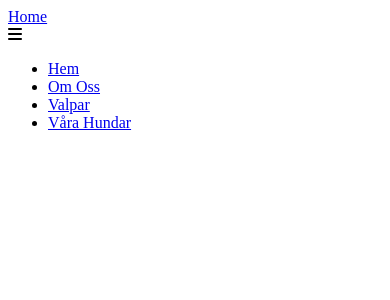
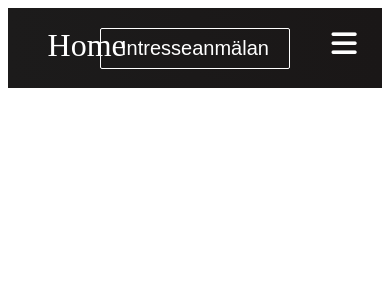
Before and after one commit to LinusWallin/Elmhills-Web-App-project, a React (Create React App) app: page /om-oss in a window 390 px wide. Shown: the top 300 px of the page. Built offline with nearby package versions, Linux system fonts and the light colour scheme.

Commit message:
feat: Button added to the navbar

```diff
--- /dev/null
+++ b/src/components/Button.css
@@ -0,0 +1,41 @@
+:root {
+    --primary: #fff;
+}
+
+.btn {
+    padding: 8px 20px;
+    border-radius: 2px;
+    outline: none;
+    border: none;
+    cursor: pointer;
+}
+
+.btn--primary {
+    background-color: var(--primary);
+    color: #242424;
+    border: 1px solid var(--primary);
+}
+
+.btn--outline {
+    background-color: transparent;
+    color: #fff;
+    padding: 8px 20px;
+    border: 1px solid var(--primary);
+    transition: all 0.3s ease-out;
+}
+
+.btn--medium {
+    padding: 8px 20px;
+    font-size: 20px;
+}
+
+.btn--large {
+    padding: 12px 26px;
+    font-size: 20px;
+}
+
+.btn--medium:hover, .btn--large:hover {
+    background-color: #fff;
+    color: #242424;
+    transition: all 0.3s ease-out;
+}
--- /dev/null
+++ b/src/components/Button.js
@@ -0,0 +1,23 @@
+import React from 'react'
+import './Button.css';
+import { Link } from 'react-router-dom';
+
+const STYLES = ['btn--primary', 'btn--outline'];
+const SIZES = ['btn--medium', 'btn--large'];
+
+export const Button = ({children, type, onClick, buttonStyle, buttonSize}) => {
+    const checkButtonStyle = STYLES.includes(buttonStyle) ? buttonStyle : STYLES[0];
+    const checkButtonSize = SIZES.includes(buttonSize) ? buttonSize : SIZES[0];
+
+    return (
+        <Link to='/intresseanmalan' className='btn-mobile'>
+            <button
+                className={`btn ${checkButtonStyle} ${checkButtonSize}`}
+                onClick={onClick}
+                type={type}
+            >
+                {children}
+            </button>
+        </Link>
+    );
+};
--- a/src/components/Navbar.css
+++ b/src/components/Navbar.css
@@ -0,0 +1,158 @@
+.navbar {
+    background: linear-gradient(90deg, rgb(28, 27, 27) 0%, rgb(26, 23, 23) 100%);
+    height: 80px;
+    display: flex;
+    justify-content: center;
+    align-items: center;
+    font-size: 1.2rem;
+    position: sticky;
+    top: 0;
+    z-index: 999;
+  }
+
+  .navbar-container {
+    display: flex;
+    justify-content: center;
+    align-items: center;
+    height: 80px;
+    max-width: 1500px;
+  }
+
+  .navbar-logo {
+    color: #fff;
+    justify-self: start;
+    margin-left: 20px;
+    cursor: pointer;
+    text-decoration: none;
+    font-size: 2rem;
+    display: flex;
+    align-items: center;
+  }
+
+  .fa-typo3 {
+    margin-left: 0.5rem;
+    font-size: 1.8rem;
+  }
+
+  .nav-menu {
+    display: grid;
+    grid-template-columns: repeat(4, auto);
+    grid-gap: 10px;
+    list-style: none;
+    text-align: center;
+    width: 60vw;
+    justify-content: end;
+    margin-right: 2rem;
+  }
+
+  .nav-item {
+    height: 80px;
+  }
+
+  .nav-links {
+    color: #fff;
+    display: flex;
+    align-items: center;
+    text-decoration: none;
+    padding: 0.5rem 1rem;
+    height: 100%;
+  }
+
+  .nav-links:hover {
+    border-bottom: 4px solid #fff;
+    transition: all 0.2s ease-out;
+  }
+
+  .fa-bars {
+    color: #fff;
+  }
+
+  .nav-links-mobile {
+    display: none;
+  }
+
+  .menu-icon {
+    display: none;
+  }
+
+  @media screen and (max-width: 960px) {
+    .NavbarItems {
+      position: relative;
+    }
+
+    .nav-menu {
+      display: flex;
+      flex-direction: column;
+      width: 100%;
+      height: 90vh;
+      position: absolute;
+      top: 80px;
+      left: -100%;
+      opacity: 1;
+      transition: all 0.5s ease;
+    }
+
+    .nav-menu.active {
+      background: #242222;
+      left: 0;
+      opacity: 1;
+      transition: all 0.5s ease;
+      z-index: 1;
+    }
+
+    .nav-links {
+      text-align: center;
+      padding: 2rem;
+      width: 100%;
+      display: table;
+    }
+
+    .nav-links:hover {
+      background-color: #fff;
+      color: #242424;
+      border-radius: 0;
+    }
+
+    .navbar-logo {
+      position: absolute;
+      top: 0;
+      left: 0;
+      transform: translate(25%, 50%);
+    }
+
+    .menu-icon {
+      display: block;
+      position: absolute;
+      top: 0;
+      right: 0;
+      transform: translate(-100%, 60%);
+      font-size: 1.8rem;
+      cursor: pointer;
+    }
+
+    .fa-times {
+      color: #fff;
+      font-size: 2rem;
+    }
+
+    .nav-links-mobile {
+      display: block;
+      text-align: center;
+      margin: 2rem auto;
+      border-radius: 4px;
+      width: 80%;
+      text-decoration: none;
+      font-size: 1.5rem;
+      background-color: transparent;
+      color: #fff;
+      padding: 14px 20px;
+      border: 1px solid #fff;
+      transition: all 0.3s ease-out;
+    }
+
+    .nav-links-mobile:hover {
+      background: #fff;
+      color: #242424;
+      transition: 250ms;
+    }
+  }
--- a/src/components/Navbar.js
+++ b/src/components/Navbar.js
@@ -1,11 +1,24 @@
 import React, {useState} from 'react';
 import { Link } from 'react-router-dom';
-import { FontAwesomeIcon } from '@fortawesome/react-fontawesome';
+import './Navbar.css'
+import { Button } from './Button';
 
 function Navbar() {
   const [click, setClick] = useState(false);
+  const [button, setButton] = useState(true);
+
   const handleClick = () => setClick(!click);
   const closeMobileMenu = () => setClick(false);
+
+  const showButton = () => {
+    if(window.innerWidth <= 960) {
+      setButton(false);
+    } else {
+      setButton(true);
+    }
+  }
+
+  window.addEventListener('resize', showButton);
 
   return (
     <>
@@ -38,7 +51,13 @@
                 Våra Hundar
               </Link>
             </li>
+            <li className='nav-item'>
+              <Link to='/intresseanmalan' className='nav-links-mobile' onClick={closeMobileMenu}>
+                Intresseanmälan
+              </Link>
+            </li>
           </ul>
+          {button && <Button buttonStyle='btn--outline'>Intresseanmälan</Button>}
         </div>
       </nav>
     </>
```
